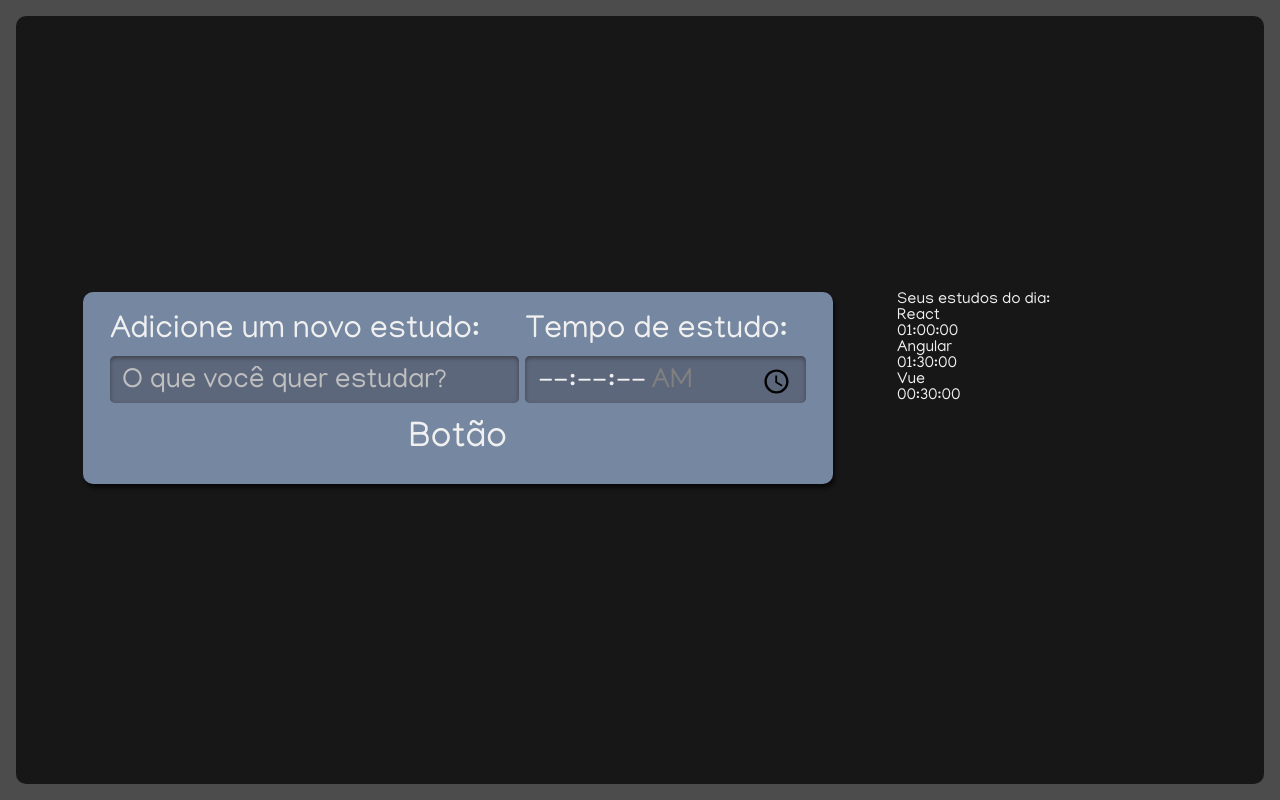
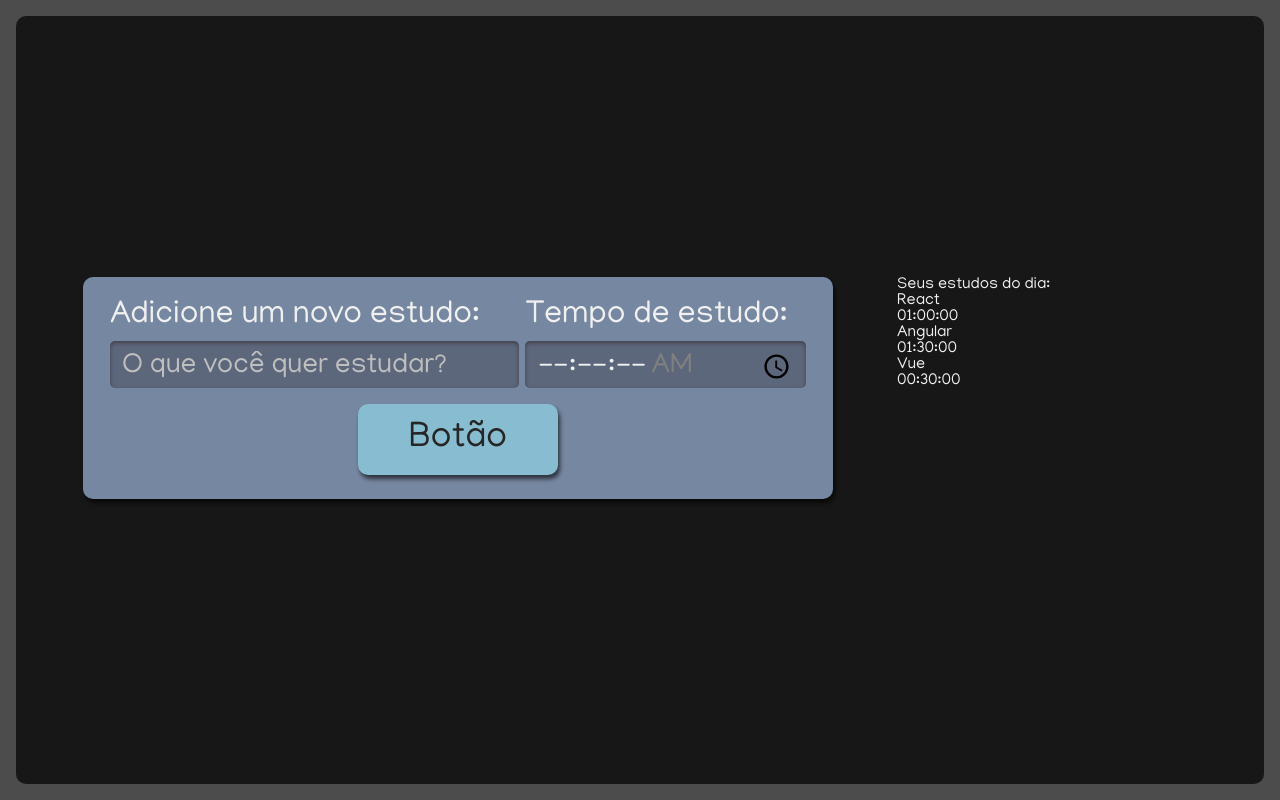
Before and after one commit to Levieber/study-timer, a React (Vite) app: page / in a window 1280 px wide. Built offline with nearby package versions, Linux system fonts and the light colour scheme.

Commit message:
feat: button style with sass

```diff
--- /dev/null
+++ b/src/components/Button/Button.scss
@@ -0,0 +1,25 @@
+.button {
+  align-self: center;
+  background-color: #88bcd1;
+  border-radius: 10px;
+  box-shadow: 2px 4px 4px #0000009F;
+  color: #272626;
+  cursor: pointer;
+  font-size: 1.25rem;
+  padding: 16px;
+  width: 150px;
+
+  &:active {
+    background-color: #7CA6B7;
+    box-shadow: 2px 2px 4px #0000009F inset;
+  }
+}
+
+@media screen and (min-width: 1280px) {
+  .button {
+    grid-column-start: span 2;
+    justify-self: center;
+    width: 200px;
+    font-size: 2.25rem;
+  }
+}
--- a/src/components/Button/index.tsx
+++ b/src/components/Button/index.tsx
@@ -1,7 +1,8 @@
 import React from "react";
+import "./Button.scss";
 
 export default class Button extends React.Component {
   render() {
-    return <button>Botão</button>;
+    return <button className="button">Botão</button>;
   }
 }
```
